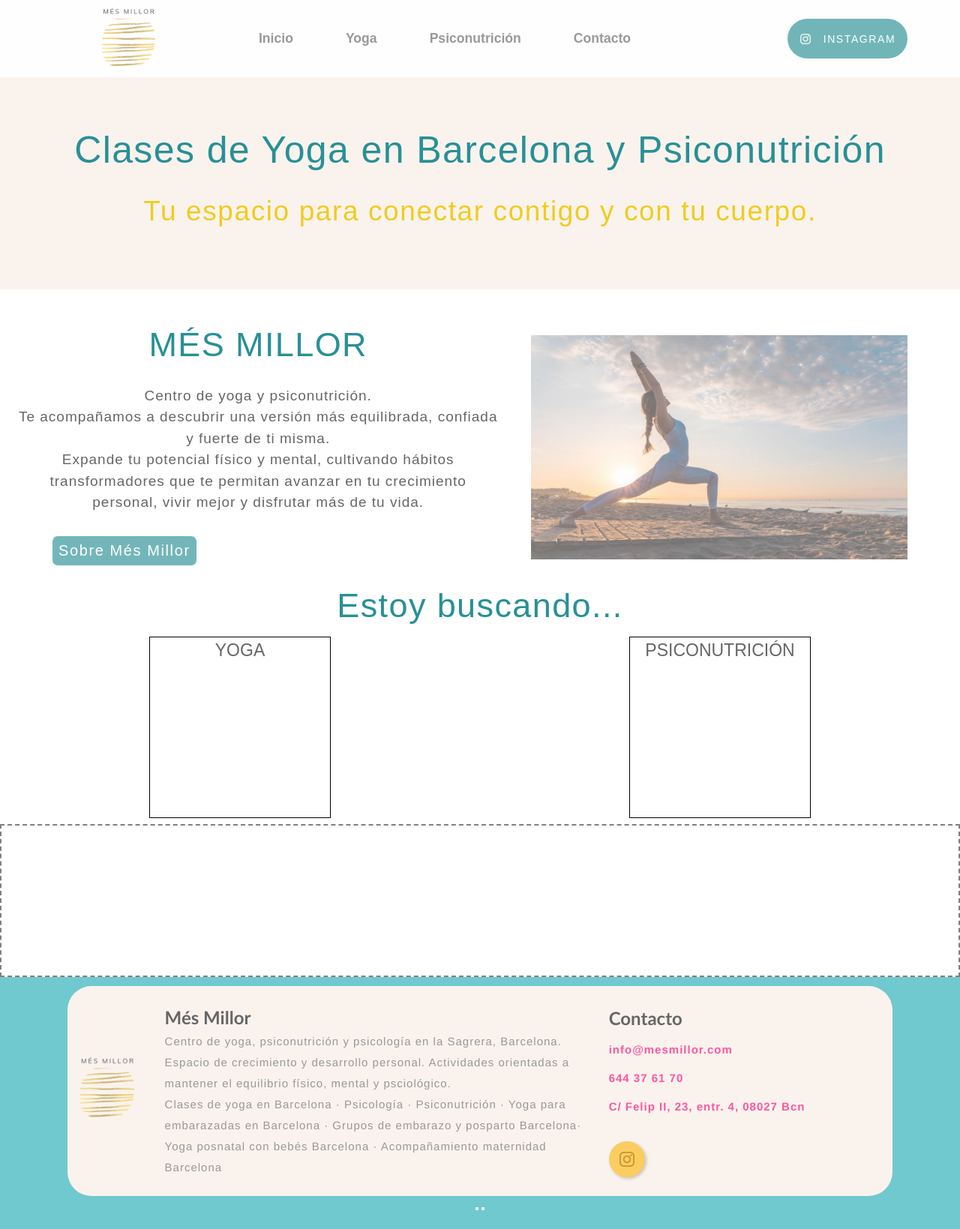
After one commit to menudopaio/mesmillor0, a Flask app: template templates/index.html in a window 1280 px wide. The commit adds this page. Shown: the whole page at 75% size. Run offline with Flask 3, Linux system fonts and the light colour scheme; the template is opened without the code that fills it, so the values that code supplies are empty.

Commit message:
modified:   app.py 	modified:   static/styles2.css 	new file:   templates/index.html 	modified:   templates/layout-esp.html 	modified:   templates/psiconutricion-esp.html 	deleted:    templates/sobreMesMillor-cat.html 	renamed:    templates/plantilla.html -> templates/sobreMesMillor-es.html

```diff
--- a/app.py
+++ b/app.py
@@ -39,13 +39,15 @@ def home0():
 # HOME PAGE
 @app.route("/es/")
 def home():
-    return render_template ("home-esp2.html", baseUri=baseUri)
-
-
+    return render_template ("index.html", baseUri=baseUri)
+# LO QUE NOS IMPORTA
+@app.route("/es/sobre-mes-millor")
+def sobreMesMillor():
+    return render_template ("sobreMesMillor-es.html", baseUri=baseUri)
 # PSICONUTRICION
 @app.route("/es/psiconutricion")
 def psiconutricion():
-    return render_template("psiconutricion-esp.html")
+    return render_template("psiconutricion-esp.html", baseUri=baseUri)
 
 # PSICOLOGIA
 @app.route("/ca/psicologia")
@@ -78,10 +80,7 @@ def yogaPostnatal():
 def entrenaMenteCuidaCuerpo():
     return render_template ("entrenaCuida.html")
 
-# Lo que nos importa
-@app.route("/ca/sobre-mes-millor")
-def sobreMesMillor():
-    return render_template ("sobreMesMillor-cat.html") """
+ """
 
 if __name__ == '__main__':
     # Esta condición es importante para asegurarse de que la aplicación se ejecute
--- a/static/styles2.css
+++ b/static/styles2.css
@@ -308,7 +308,7 @@ body {
     display: flex;
     flex-direction: row;
     align-items: center;
-    width: 100vw;
+    width: 100%;
 }
 
 .texto-inicio {
@@ -316,7 +316,6 @@ body {
     text-align: center;
 }
 .box {
-    flex: 1; /* Ocupa un 50% */
     padding: 20px;
     box-sizing: border-box;
     margin-right: 50px;
@@ -324,6 +323,7 @@ body {
 
 .box img {
     max-width: 100%; /* La imagen se adapta al 100% del ancho disponible */
+    width: 100%;
     height: auto; /* Mantiene la proporción de la imagen */
 }
 
--- /dev/null
+++ b/templates/index.html
@@ -0,0 +1,48 @@
+{% extends "layout-esp.html" %}
+
+<!-- Si hace falta añadir algun link -->
+{% block links %} <!-- ___ --> {% endblock %}
+
+<!-- El titulo en layout.html contiene "Mes Millor". Si se deja el bloque vacio, aparecera solamente Mes Millor -->
+{% block title %} - Inicio{% endblock %}
+
+<!-- Bloque principal (todo menos cabecera y footer) -->
+{% block main %}
+    <!-- AQUI TODO EL CUERPO DE LA PAGINA -->
+    <!-- SECCION PRINCIPAL -->
+    <main class="main-content">
+        <section class="hero">
+            <h1 class="titulos">Clases de Yoga en Barcelona y Psiconutrición</h1>
+            <p class="subtitulos">Tu espacio para conectar contigo y con tu cuerpo.</p>
+        </section>
+
+        <section class="sobre-mes-millor">
+            <div class="titulo-texto-inicio">
+                <h2>MÉS MILLOR</h2>
+                <div class="texto-inicio general-text">
+                    <p>Centro de yoga y psiconutrición.</p>
+
+                    <p>Te acompañamos a descubrir una versión más equilibrada, confiada y fuerte de ti misma.</p>
+
+                    <p>Expande tu potencial físico y mental, cultivando hábitos transformadores que te permitan avanzar en tu crecimiento personal, vivir mejor y disfrutar más de tu vida.</p>
+                </div>
+                <a href="/es/sobre-mes-millor"><button type="submit" class="boton">Sobre Més Millor</button></a>
+            </div>
+            <div class="box">
+                <img src="{{ baseUri }}./static/images/yoga.png" alt="Sala de Yoga">
+            </div>
+        </section>
+        <section class="estoy-buscando">
+            <h1 class="titulos">Estoy buscando...</h1>
+            <div class="estoy-buscando-content">
+                <div class="imgnx">
+                    <p class="subfoto">YOGA</p>
+                </div>
+                <div class="imgnx">
+                    <p class="subfoto">PSICONUTRICIÓN</p>
+                </div>
+            </div>
+        </section>
+        <div class="imgny"><img src="" alt=""></div>
+    </main>
+{% endblock %}
--- a/templates/layout-esp.html
+++ b/templates/layout-esp.html
@@ -3,68 +3,58 @@
 <head>
     <meta charset="UTF-8">
     <meta name="viewport" content="width=device-width, initial-scale=1.0">
-    <!-- <meta http-equiv="refresh" content="3"> -->
-    <title>Document</title>
-    <link rel="stylesheet" href="../static/styles.css">
-    <!-- <link rel="stylesheet" href="static/styles.css"> -->
+    <title>MÉS MILLOR - CENTRO DE YOGA Y PSICONUTRICIÓN</title>
+    <link rel="stylesheet" href="{{ baseUri }}./static/styles2.css">
     {% block links %}{% endblock %}
 </head>
 <body>
-    <header>
-        <nav>
-            <div class="desktop">
-                <div class="logo">
-                    <a href="/"><img class="header-logo" src="../static/images/Logo-Mes-Millor.png" alt="Logo Mes Millor"></a>
-                </div>
-                <div class="primary">
-                    <a class="headerItems" href="/es/">Inicio</a>
-                    <div class="dropdown">
-                        <a class="headerItems">Yoga</a>
-                        <div class="dropdown-content">
-                            <a class="block" href="/clases-de-yoga">Clases de Yoga</a>
-                            <a class="block" href="/yoga-para-embarazadas">Yoga para embarazadas</a>
-                            <a class="block" href="/yoga-postnatal">Yoga postnatal</a>
-                        </div>
-                    </div>
-                    <a class="headerItems" href="/psiconutricion">Psiconutricion</a>
-                    <a class="headerItems" href="/psicologia">Psicologia</a>
-                </div>
-                <div class="secondary">
-                    <a href="https://www.instagram.com/mes_millor/" target="_blank"><button class="instagramButton" type="submit">
-                        <img src="../static/images/instagram2.png" alt="Instagram">
-                        <text>INSTAGRAM</text>
-                    </button></a>
-                    <div class="lenguages">
-                        <button class="esp"></button>
-                        <button class="cat"></button>
-                    </div>
-                </div>
+    <!-- Encabezado -->
+    <header class="header">
+        <a class="a-logo" href="/"><img class="header-logo" src="{{ baseUri }}./static/images/Logo-Mes-Millor.png" alt="Logo Mes Millor"></a>
+        <nav class="navbar">
+            <ul>
+                <li class="navbar-item"><a href="/es/">Inicio</a></li>
+                <li class="navbar-item"><a href="#">Yoga</a>
+                    <ul class="dropdown">
+                        <li><a href="#">Clases de Yoga</a></li>
+                        <li><a href="#">Yoga para embarazadas</a></li>
+                        <li><a href="#">Yoga postnatal</a></li>
+                    </ul>
+                </li>
+                <li class="navbar-item"><a href="/es/psiconutricion">Psiconutrición</a></li>
+                <li class="navbar-item"><a href="#">Contacto</a></li>
+            </ul>
+        </nav>
+        <div class="button-container">
+            <a href="https://www.instagram.com/mes_millor/" target="_blank"><button class="instagramButton" type="submit">
+                <img src="{{ baseUri }}./static/images/instagram2.png" alt="Instagram">
+                <text>INSTAGRAM</text>
+            </button></a>
+        </div>
+    </header>
+    <div class="secondary">
+        <a class="a-logo" href="/"><img class="secondary-logo" src="{{ baseUri }}./static/images/Logo-Mes-Millor.png" alt="Logo Mes Millor"></a>
+        <input type="checkbox" id="check">
+        <div class="dropdown">
+            <a href="/clases-de-yoga"><img src="{{ baseUri }}./static/images/yoga.png"><span>Clases de Yoga</span></a>
+            <a href="/psiconutricion"><img src="{{ baseUri }}./static/images/yoga.png"><span>Psiconutrición</span></a>
+            <a href="/psicologia"><img src="{{ baseUri }}./static/images/yoga.png"><span>Psicología</span></a>
+            <a href="/yoga-para-embarazadas"><img src="{{ baseUri }}./static/images/yoga.png"><span>Yoga para embarazadas</span></a>
+        </div>
+        <label for="check"><span class="open-menu">+</span></label>
+        <a href="https://www.instagram.com/mes_millor/" target="_blank"><button class="instagramButton" type="submit">
+            <img src="{{ baseUri }}./static/images/instagram2.png" alt="Instagram">
+            <text>INSTAGRAM</text>
+        </button></a>
+    </div>
 
-                <div class="dropdown">
-                    <span class="menu-icon">+</span>
-                    <div class="dropdown-content">
-                        <a class="block" href="/">Inicio</a>
-                        <a class="block" href="/clases-de-yoga">Clases de Yoga</a>
-                        <a class="block" href="/yoga-para-embarazadas">Yoga para embarazadas</a>
-                        <a class="block" href="/yoga-postnatal">Yoga postnatal</a>
-                        <a class="block" href="/psiconutricion">Psiconutrición</a>
-                        <a class="block" href="/psicologia">Psicología</a>
-                    </div>
-                </div>
-
-
-            </div>
-        </nav>
-    </header>
     <div class="container">
         {% block main %}{% endblock %}
     </div>
-
+    <!-- Pie de Página -->
     <footer>
         <div class="footer-primary">
-            <!-- <div class="logo-p"> -->
-                <a href="/"><img class="logo" src="../static/images/Logo-Mes-Millor.png" alt="Logo Mes Millor"></a>
-            <!-- </div> -->
+            <a href="/"><img class="logo" src="{{ baseUri }}./static/images/Logo-Mes-Millor.png" alt="Logo Mes Millor"></a>
             <div class="footer-descripcion">
                 <h4>Més Millor</h4>
                 <p>Centro de yoga, psiconutrición y psicología en la Sagrera, Barcelona. Espacio de crecimiento y desarrollo personal. Actividades orientadas a mantener el equilibrio físico, mental y psciológico.</p>
@@ -73,20 +63,20 @@
             <div class="footer-contacto">
                 <h4>Contacto</h4>
                 <div class="contacto-info">
-                    <p> {{ correoElectronico }} EMAIL</p>
-                    <p> {{ numeroTelefono }} TELEFONO</p>
-                    <p> {{ direccionPostal }} DIRECCION</p>
+                    <p>info@mesmillor.com</p>
+                    <p>644 37 61 70</p>
+                    <p>C/ Felip II, 23, entr. 4, 08027 Bcn</p>
                     <a target="_blank" href="https://www.instagram.com/mes_millor/">
                         <button type="submit">
-                            <img src="../static/images/instagram.png" alt="Instagram">
+                            <img src="{{ baseUri }}./static/images/instagram.png" alt="Instagram">
                         </button>
                     </a>
                 </div>
             </div>
         </div>
         <div class="footer-lenguages">
-            <button class="esp"></button>
-            <button class="cat"></button>
+            <button></button>
+            <button></button>
         </div>
     </footer>
 </body>
--- a/templates/psiconutricion-esp.html
+++ b/templates/psiconutricion-esp.html
@@ -8,7 +8,7 @@
 
 <!-- Bloque principal (todo menos cabecera y footer) -->
 {% block main %}
-    <div class="content">
+    <main class="main-content">
         <!-- AQUI TODO EL CUERPO DE LA PAGINA -->
         <section class="sobre-mes-millor">
             <article class="text-section">
@@ -85,5 +85,5 @@
                 <p class="p-negro">En Més Millor te ofrecemos un programa de psiconutrición totalmente personalizado a tus necesidades.</p>
             </div>
         </section>
-    </div>
+    </main>
 {% endblock %}
```
Also changed, not shown: templates/sobreMesMillor-cat.html (deleted, +0 -43 lines), templates/sobreMesMillor-es.html (renamed from templates/plantilla.html, +6 -5 lines).
